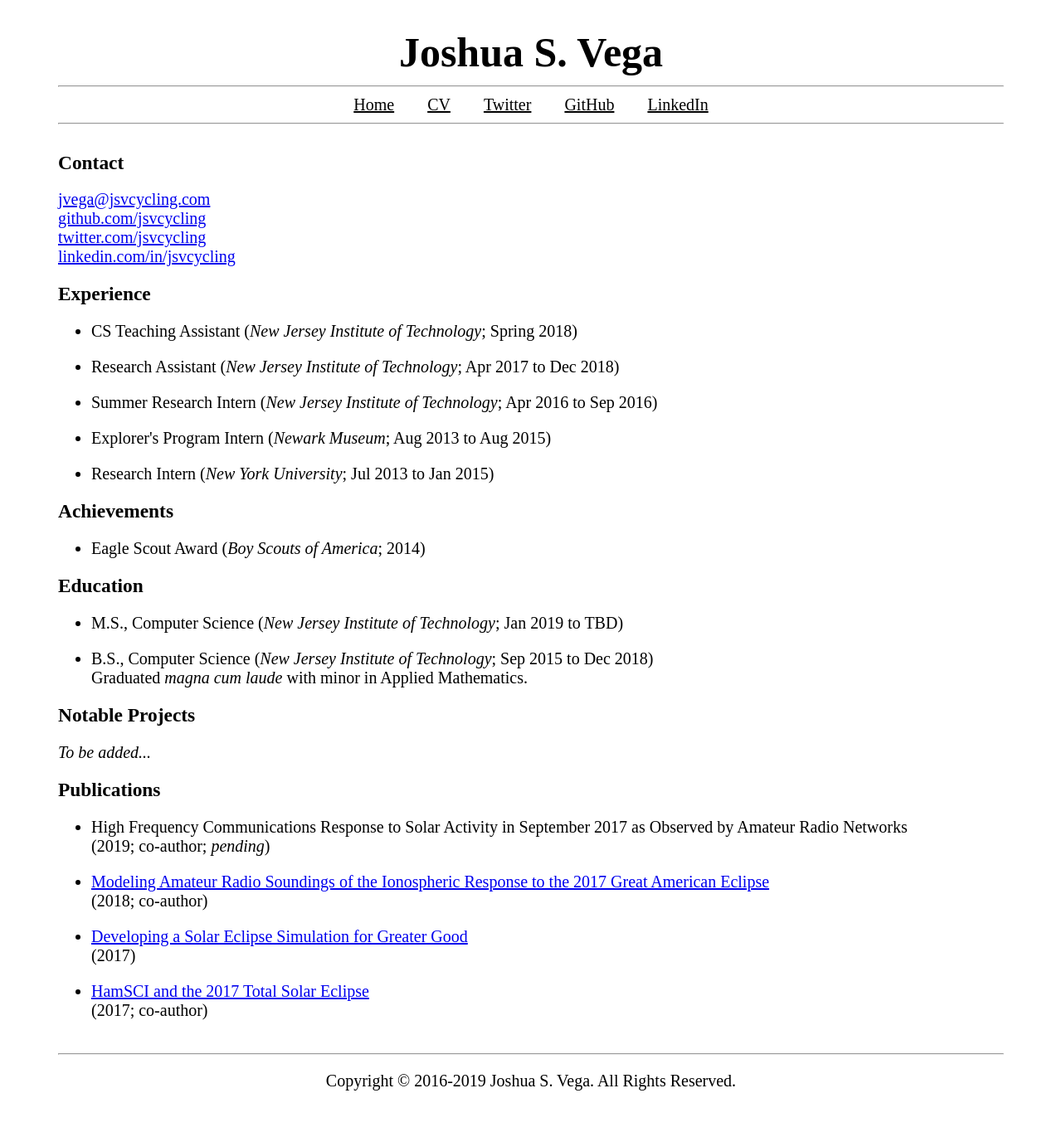
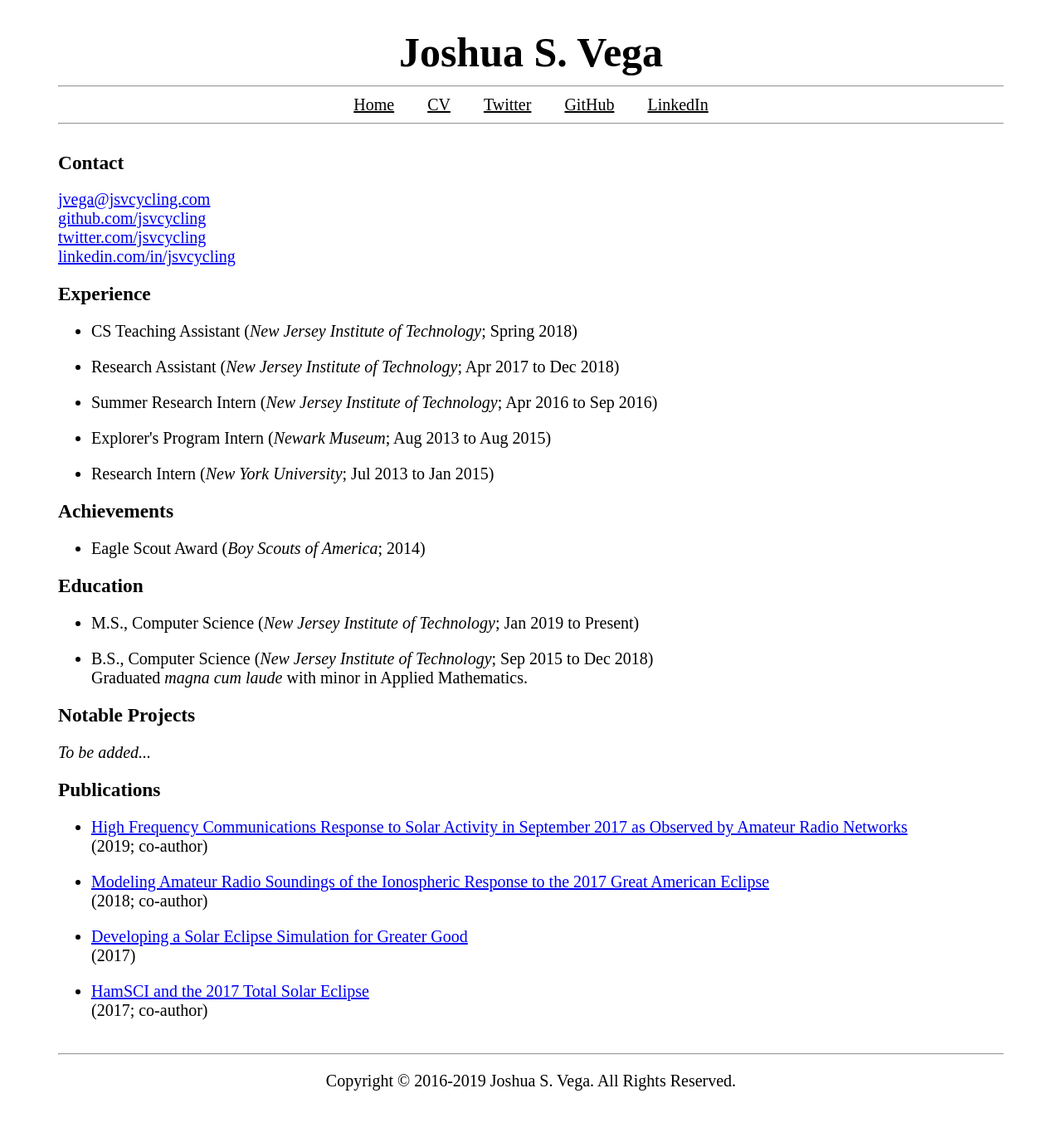
Before and after one commit to Jsvcycling/jsvcycling.github.io, a Jekyll site: the page built from cv.html, in a window 1280 px wide. Shown: the whole page at 83% size. Built offline with Jekyll 4.4.1, drawn with Linux system fonts in a browser that asks for light colours.

Commit message:
Changed TBD to Present and updated DOI for latest paper.

```diff
--- a/cv.html
+++ b/cv.html
@@ -35,9 +35,7 @@ permalink: /cv
 
 <h3>Education</h3>
 
-<ul>
-  <li>M.S., Computer Science (<em>New Jersey Institute of Technology</em>; Jan 2019 to TBD)</li>
-</ul>
+<ul><li>M.S., Computer Science (<em>New Jersey Institute of Technology</em>; Jan 2019 to Present)</li></ul>
 
 <ul>
   <li>B.S., Computer Science (<em>New Jersey Institute of Technology</em>; Sep 2015 to Dec 2018)</li>
@@ -52,10 +50,11 @@ permalink: /cv
 
 <ul>
   <li>
-    High Frequency Communications Response to Solar Activity in September 2017
-    as Observed by Amateur Radio Networks
+    <a href="http://dx.doi.org/10.1029/2018SW002008" target="_blank">High
+    Frequency Communications Response to Solar Activity in September 2017 as
+    Observed by Amateur Radio Networks</a>
   </li>
-  (2019; co-author; <em>pending</em>)
+  (2019; co-author)
 </ul>
 
 <ul>
```
